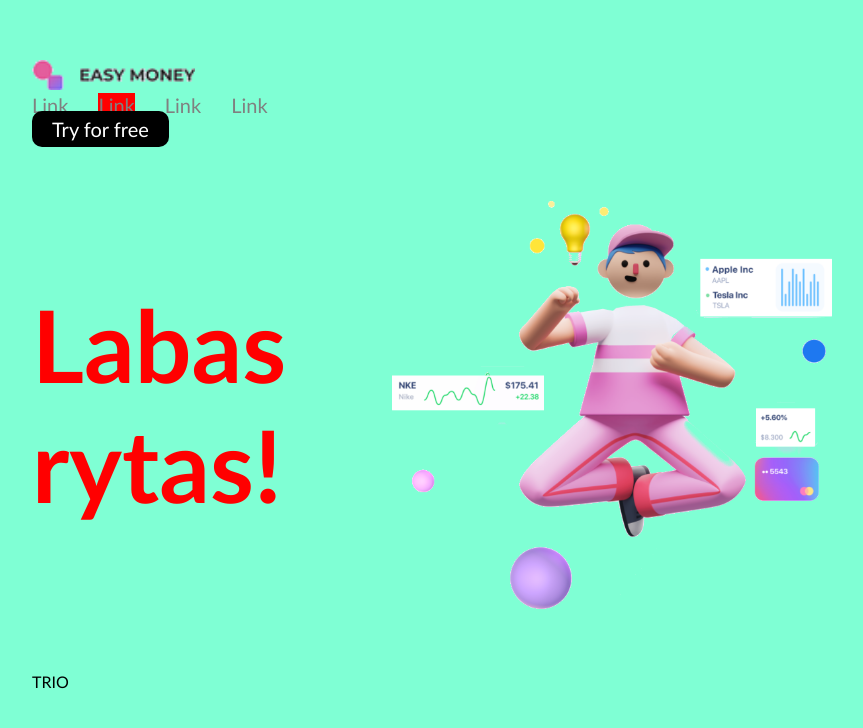
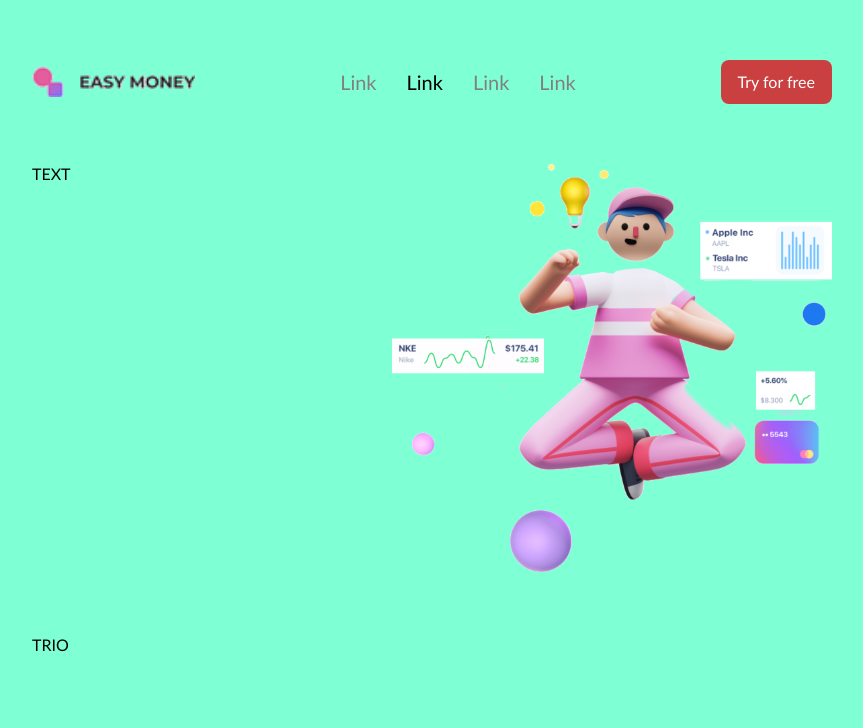
Before and after one commit to EvP8/51-grupe-easy-money, a website: page index.html in a window 1280 px wide. Shown: the whole page, without its empty margins (208-1071 px from the left). Drawn offline with Linux system fonts and the light colour scheme.

Commit message:
header style

```diff
--- a/index.html
+++ b/index.html
@@ -21,21 +21,21 @@
 <body>
     <header class="container">
         <img class="logo" src="./logo-text.webp" alt="Logo">
-        <nav class="">
-            <a class="" href="#">Link</a>
-            <a class="active" href="#">Link</a>
-            <a class="" href="#">Link</a>
-            <a class="" href="#">Link</a>
+        <nav class="main-nav">
+            <a class="link" href="#">Link</a>
+            <a class="link active" href="#">Link</a>
+            <a class="link" href="#">Link</a>
+            <a class="link" href="#">Link</a>
         </nav>
-        <a href="#">Try for free</a>
+        <a class="btn" href="#">Try for free</a>
     </header>
 
-    <main class="">
+    <main class="main">
         <section class="container">
-            <div class="">
-                <h1 class="main-title"> Labas rytas!</h1>
+            <div class="texts">
+                TEXT
             </div>
-            <img src="./person.webp" alt="Person">
+            <img class="hero-img" src="./person.webp" alt="Person">
         </section>
         <section class="container">
             TRIO
--- a/main.css
+++ b/main.css
@@ -1,7 +1,8 @@
 body {
     margin: 0;
     background-color: aquamarine;
-    font-family: 'Gill Sans', 'Gill Sans MT', Calibri, 'Trebuchet MS', sans-serif;
+    font-family: 'Gill Sans', 'Gill Sans MT', Calibri, 'Trebuchet MS',
+        sans-serif;
 }
 
 .container {
@@ -9,68 +10,65 @@ body {
     width: 800px;
     margin-left: calc(50% - 400px);
 }
-
-header {
+header.container {
     display: flex;
     flex-direction: row;
     justify-content: space-between;
     align-items: center;
     margin-top: 60px;
 }
-
 .logo {
     height: 30px;
 }
-
-.active {
-    background-color: red;
-}
-
-header > nav {
+.main-nav {
     display: flex;
     gap: 30px;
 }
-
-header > nav > a {
+.link {
     font-size: 20px;
+    line-height: 1em;
     text-decoration: none;
     color: grey;
 }
-
-
-
-header > a {
+.link:hover {
+    color: black;
+    text-decoration: underline;
+}
+.link.active {
+    color: black;
+    text-decoration: none;
+}
+.btn {
+    display: inline-block;
     padding: 0.3em 1em;
-    background-color: black;
+    background-color: rgb(202, 63, 63);
     color: white;
-    font-size: 20px;
-    /* jeigu, nera font-size ant elemento, default font-size = 16px = 1em */
-    /* jeigu, yra font-size ant elemento, default font-size = 20px = 1em */
+    font-size: 16px;
+    line-height: 2em;
     text-decoration: none;
     border-radius: 0.5em;
-
+    border: 0.1em solid transparent;
+}
+.btn:hover {
+    background-color: white;
+    color: black;
+    border-color: black;
 }
 
-main {
+.main {
     margin-top: 60px;
 }
 
-main > section + section {
+.main > .container + .container {
     margin-top: 60px;
 }
 
-div {
+.texts {
     float: left;
     width: 35%;
 }
 
-section > img {
+.hero-img {
     float: right;
     width: 55%;
 }
-
-.main-title {
-    font-size: 100px;
-    font-weight: bold;
-    color: red;
-}
```
